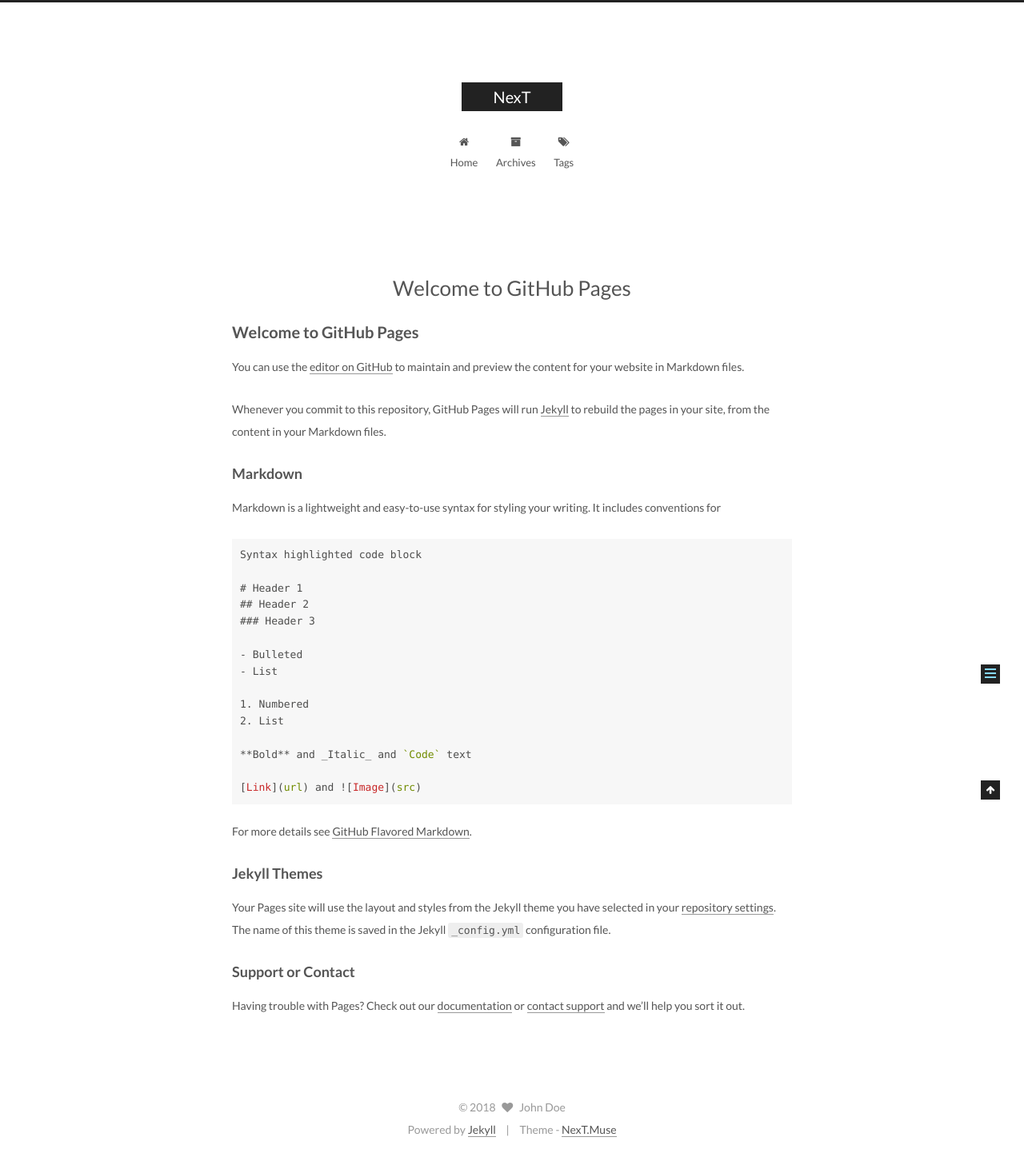
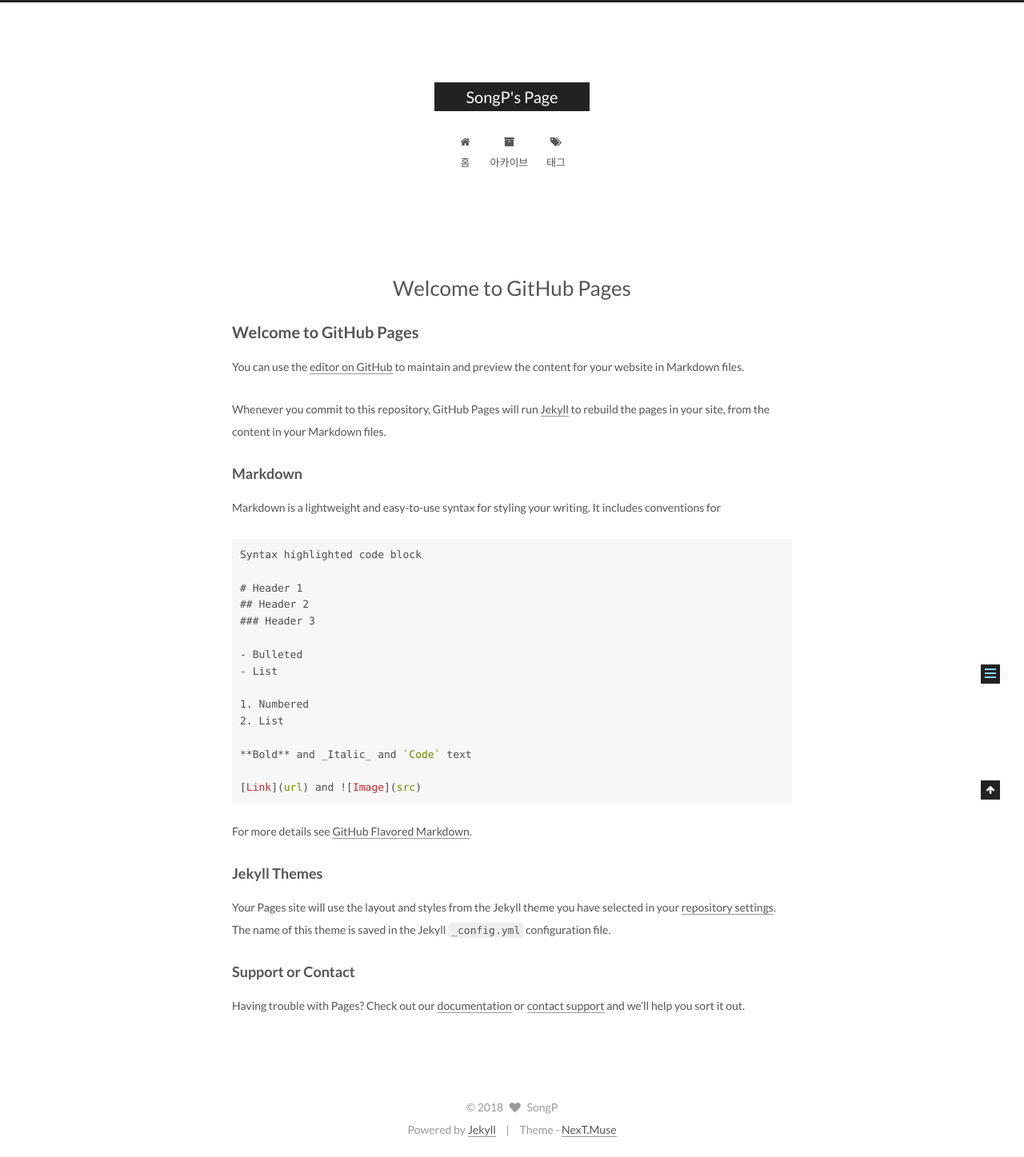
Before and after one commit to inseok1121/inseok1121.github.io, a Jekyll site: the page built from index.md, in a window 1280 px wide. Shown: the whole page at 80% size. Built offline with Jekyll 4.4.1, drawn with Linux system fonts in a browser that asks for light colours; our own code applies the rules of GitHub Pages for plain Markdown files; the list of posts is cut into pages by our own code.

Commit message:
Wear Theme

```diff
--- a/_config.yml
+++ b/_config.yml
@@ -4,17 +4,17 @@
 # ---------------------------------------------------------------
 
 # Site
-title: NexT
+title: SongP's Page
 subtitle:
 description:
-author: John Doe
+author: SongP
 # Support language: de, en, fr-FR, id, ja, ko, pt-BR, pt, ru, zh-Hans, zh-hk, zh-tw
-language: en
+language: ko
 date_format: '%Y-%m-%d'
 
 # URL
 ## If your site is put in a subdirectory, set url as 'http://yoursite.com' and baseurl as '/child'
-url:
+url: 'http://inseok1121.github.io'
 baseurl:
 permalink: pretty
 
```
